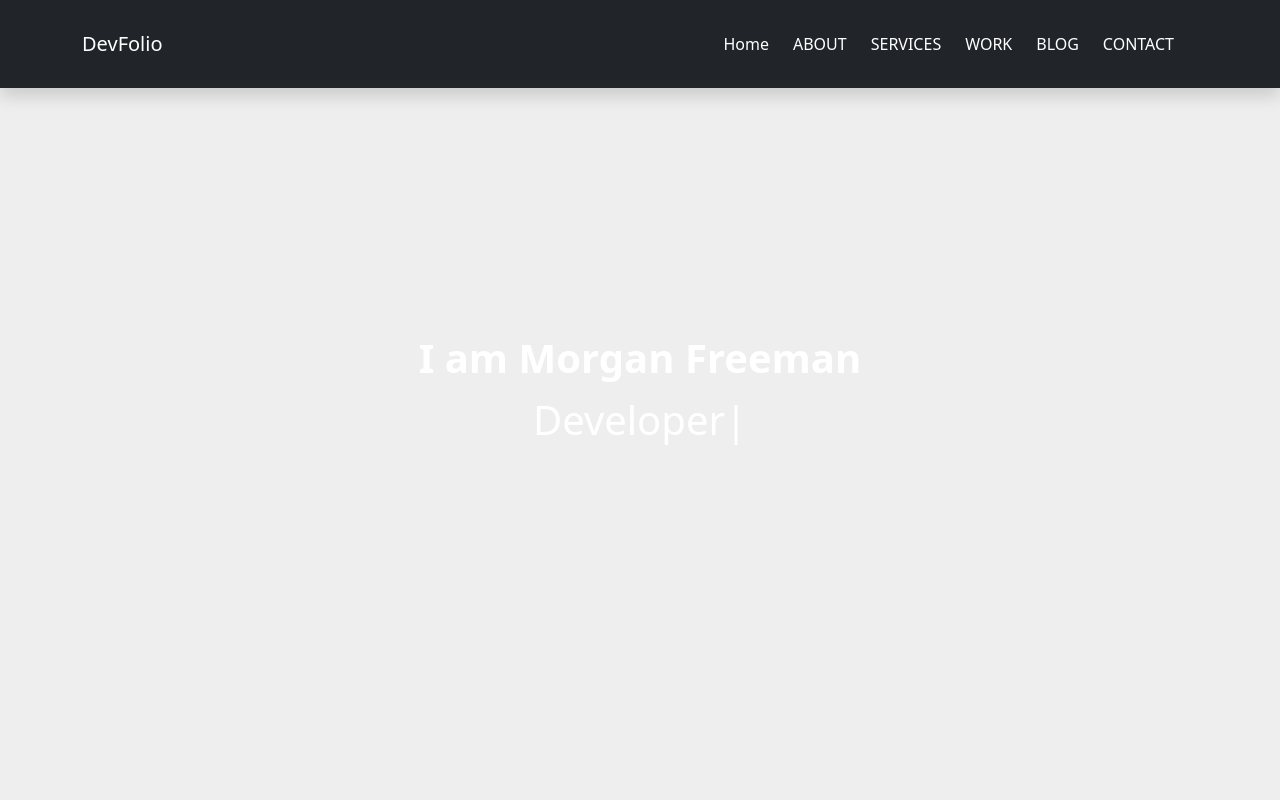
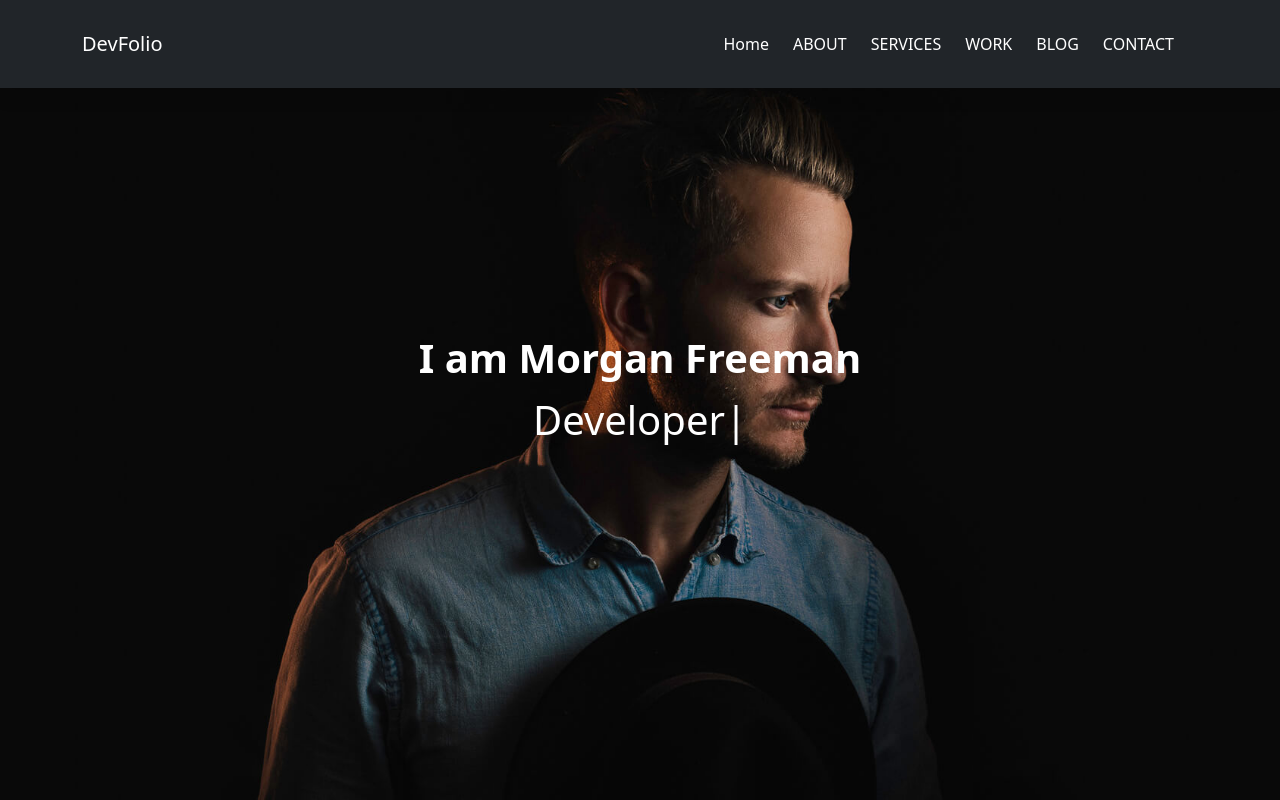
Before and after one commit to rania-ibrhem30/DevFolio-app, a plain HTML site: page index.html in a window 1280 px wide. Shown: the top 800 px of the page. Drawn offline with nearby package versions, Linux system fonts and the light colour scheme.

Commit message:
Update style.css

```diff
--- a/css/style.css
+++ b/css/style.css
@@ -13,7 +13,7 @@ body{
 }
 
  #home {
-    background-image: url(./images/hero-bg.jpg);
+    background-image: url(../images/hero-bg.jpg);
     background-position: center center;
     background-size: cover;
     background-attachment: fixed;
```
